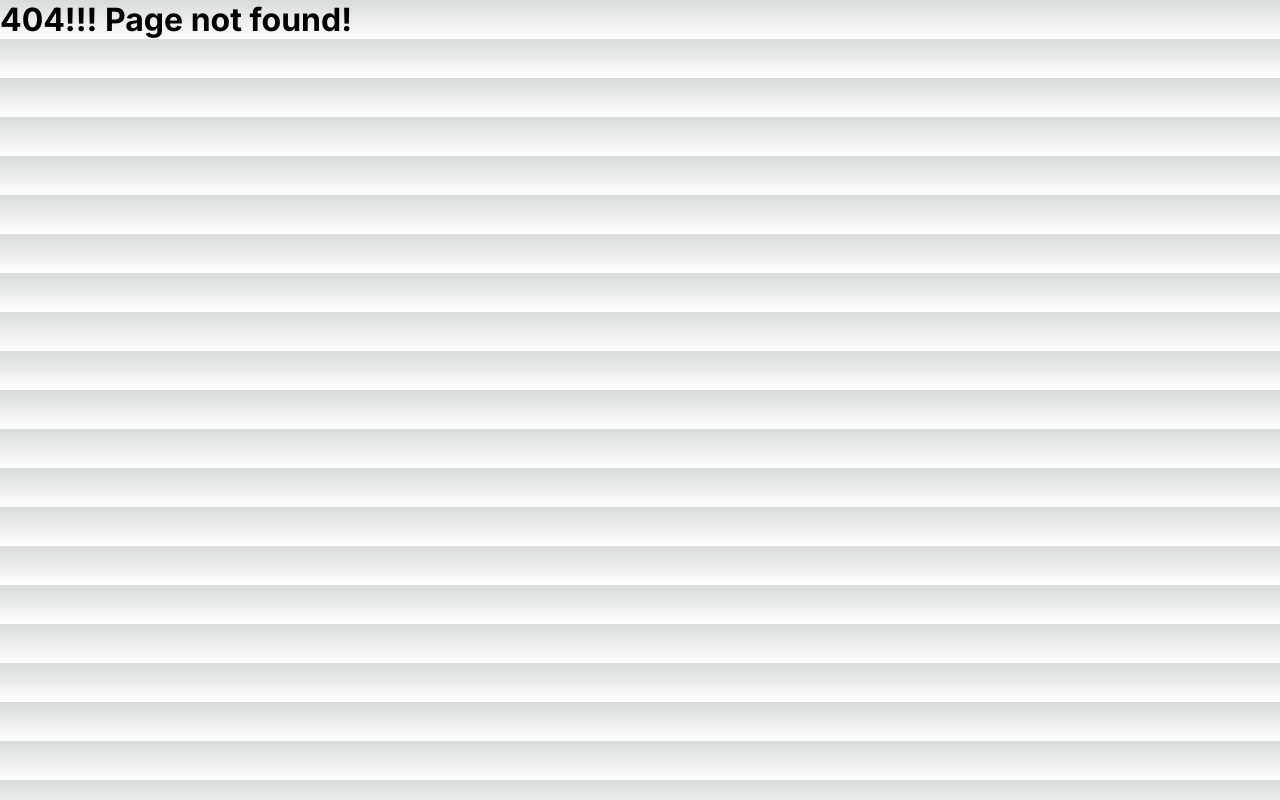
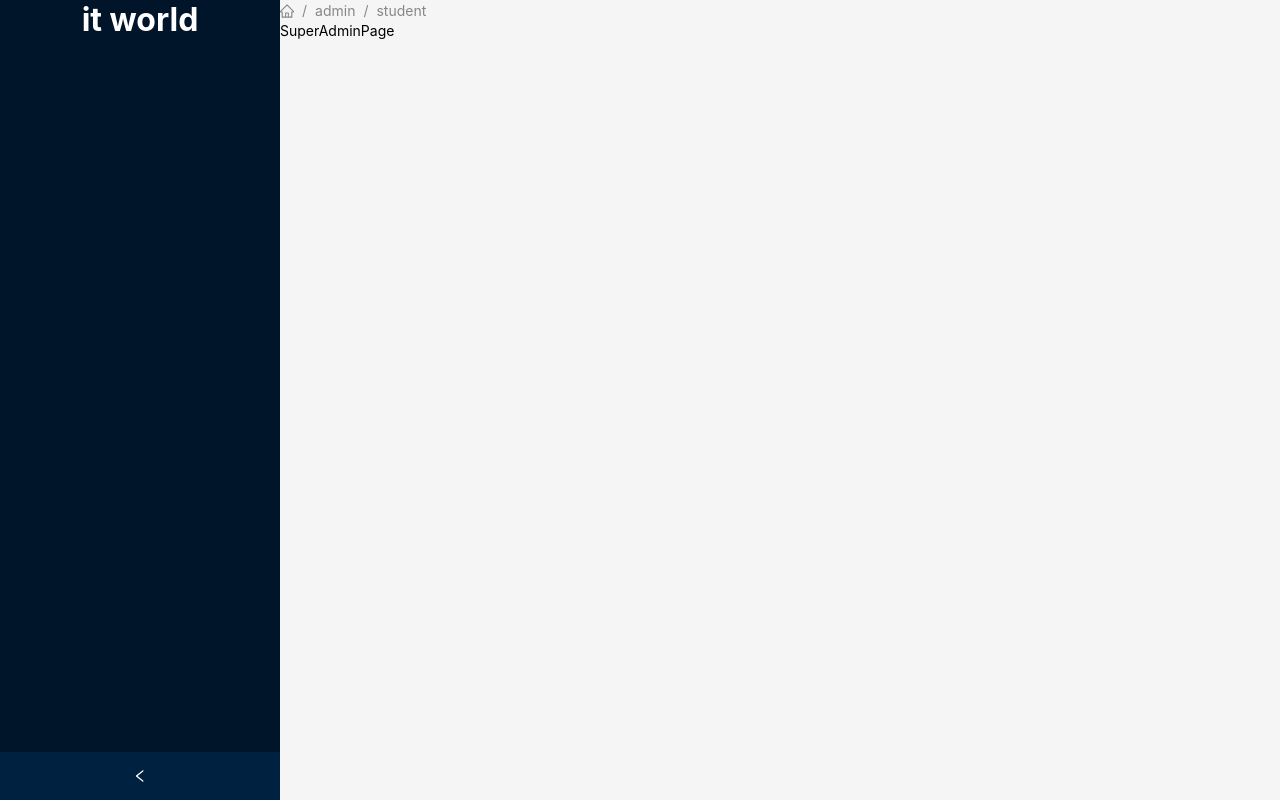
Before and after one commit to armank8/it-service-frontend, a Next.js app: page /super-admin in a window 1280 px wide. Before the commit this address had no page. Built offline with nearby package versions, Linux system fonts and the light colour scheme.

Commit message:
deshboard added

```diff
--- a/package.json
+++ b/package.json
@@ -10,6 +10,7 @@
   },
   "dependencies": {
     "@ant-design/cssinjs": "^1.17.2",
+    "@ant-design/icons": "^5.2.6",
     "@reduxjs/toolkit": "^1.9.7",
     "antd": "^5.10.0",
     "next": "13.5.4",
--- /dev/null
+++ b/src/app/(withlayout)/layout.tsx
@@ -0,0 +1,16 @@
+"use client";
+
+import Contents from "@/components/ui/Contents";
+import SideBar from "@/components/ui/Sidebar";
+import { Layout } from "antd";
+
+const DashboardLayout = ({ children }: { children: React.ReactNode }) => {
+  return (
+    <Layout hasSider>
+      <SideBar />
+      <Contents>{children}</Contents>
+    </Layout>
+  );
+};
+
+export default DashboardLayout;
--- /dev/null
+++ b/src/app/(withlayout)/super-admin/page.tsx
@@ -0,0 +1,8 @@
+
+const SuperAdminPage = () => {
+  return (
+    <div>SuperAdminPage</div>
+  )
+}
+
+export default SuperAdminPage
--- /dev/null
+++ b/src/components/ui/Contents.tsx
@@ -0,0 +1,34 @@
+"use client";
+
+import { Layout } from "antd";
+import UMBreadCrumb from "./UMBreadCrumb";
+
+const { Content } = Layout;
+
+const Contents = ({ children }: { children: React.ReactNode }) => {
+  const base = "admin";
+  return (
+    <Content
+      style={{
+        minHeight: "100vh",
+        color: "black",
+      }}
+    >
+      <UMBreadCrumb
+        items={[
+          {
+            label: `${base}`,
+            link: `/${base}`,
+          },
+          {
+            label: "student",
+            link: `/${base}/student`,
+          },
+        ]}
+      />
+      {children}
+    </Content>
+  );
+};
+
+export default Contents;
--- /dev/null
+++ b/src/components/ui/Sidebar.tsx
@@ -0,0 +1,52 @@
+"use client";
+
+import { useState } from "react";
+import { Layout, Menu } from "antd";
+
+// import { sidebarItems } from "@/constants/sidebarItems";
+import { USER_ROLE } from "@/constants/role";
+
+const { Sider } = Layout;
+
+const SideBar = () => {
+  const [collapsed, setCollapsed] = useState(false);
+
+  const role = USER_ROLE.ADMIN;
+
+  return (
+    <Sider
+      collapsible
+      collapsed={collapsed}
+      onCollapse={(value) => setCollapsed(value)}
+      width={280}
+      style={{
+        overflow: "auto",
+        height: "100vh",
+        position: "sticky",
+        left: 0,
+        top: 0,
+        bottom: 0,
+      }}
+    >
+      <div
+        style={{
+          color: "white",
+          fontSize: "2rem",
+          textAlign: "center",
+          fontWeight: "bold",
+          marginBottom: "1rem",
+        }}
+      >
+        it world
+      </div>
+      <Menu
+        theme="dark"
+        defaultSelectedKeys={["1"]}
+        mode="inline"
+        // items={sidebarItems(role)}
+      />
+    </Sider>
+  );
+};
+
+export default SideBar;
--- /dev/null
+++ b/src/components/ui/UMBreadCrumb.tsx
@@ -0,0 +1,35 @@
+import { Breadcrumb } from "antd";
+import Link from "next/link";
+import { HomeOutlined } from "@ant-design/icons";
+
+const UMBreadCrumb = ({
+  items,
+}: {
+  items: {
+    label: string;
+    link: string;
+  }[];
+}) => {
+  const breadCrumbItems = [
+    {
+      title: (
+        <Link href="/">
+          <HomeOutlined />
+        </Link>
+      ),
+    },
+    ...items.map((item) => {
+      return {
+        title: item.link ? (
+          <Link href={item.link}>{item.label}</Link>
+        ) : (
+          <span>{item.label}</span>
+        ),
+      };
+    }),
+  ];
+
+  return <Breadcrumb items={breadCrumbItems}></Breadcrumb>;
+};
+
+export default UMBreadCrumb;
--- /dev/null
+++ b/src/constants/role.ts
@@ -0,0 +1,6 @@
+export enum USER_ROLE{
+    STUDENT = "student",
+    FACULTY = "faculty",
+    ADMIN = "admin",
+    SUPER_ADMIN = "super_admin"
+}
--- /dev/null
+++ b/src/constants/sidebarItems.tsx
@@ -0,0 +1,202 @@
+import type { MenuProps } from "antd";
+import {
+  ProfileOutlined,
+  TableOutlined,
+  AppstoreOutlined,
+  ScheduleOutlined,
+  ThunderboltOutlined,
+  CreditCardOutlined,
+  FileTextOutlined,
+} from "@ant-design/icons";
+import Link from "next/link";
+import { USER_ROLE } from "./role";
+export const sidebarItems = (role: string) => {
+  const defaultSidebarItems: MenuProps["items"] = [
+    {
+      label: "Profile",
+      key: "profile",
+      icon: <ProfileOutlined />,
+      children: [
+        {
+          label: <Link href={`/${role}/profile`}>Account Profile</Link>,
+          key: `/${role}/profile`,
+        },
+        {
+          label: <Link href={`/${role}/change-password`}>Change Password</Link>,
+          key: `/${role}/change-password`,
+        },
+      ],
+    },
+  ];
+
+  const commonAdminSidebarItems: MenuProps["items"] = [
+    {
+      label: <Link href={`/${role}/manage-student`}>Manage Students</Link>,
+      icon: <TableOutlined />,
+      key: `/${role}/manage-student`,
+    },
+    {
+      label: <Link href={`/${role}/manage-faculty`}>Manage Faculty</Link>,
+      icon: <TableOutlined />,
+      key: `/${role}/manage-faculty`,
+    },
+  ];
+
+  const adminSidebarItems: MenuProps["items"] = [
+    ...defaultSidebarItems,
+    ...commonAdminSidebarItems,
+    {
+      label: "Manage academic",
+      key: "manage-academic",
+      icon: <TableOutlined />,
+      children: [
+        {
+          label: <Link href={`/${role}/academic/faculty`}>Faculties</Link>,
+          key: `/${role}/academic/faculty`,
+        },
+        {
+          label: <Link href={`/${role}/academic/department`}>Departments</Link>,
+          key: `/${role}/academic/department`,
+        },
+        {
+          label: <Link href={`/${role}/academic/semester`}>Semesters</Link>,
+          key: `/${role}/academic/semester`,
+        },
+      ],
+    },
+    {
+      label: "Management",
+      key: "management",
+      icon: <AppstoreOutlined />,
+      children: [
+        {
+          label: <Link href={`/${role}/department`}>Department</Link>,
+          key: `/${role}/department`,
+        },
+        {
+          label: <Link href={`/${role}/building`}>Building</Link>,
+          key: `/${role}/building`,
+        },
+        {
+          label: <Link href={`/${role}/room`}>Rooms</Link>,
+          key: `/${role}/room`,
+        },
+        {
+          label: <Link href={`/${role}/course`}>Course</Link>,
+          key: `/${role}/course`,
+        },
+        {
+          label: (
+            <Link href={`/${role}/semester-registration`}>
+              Semester registration
+            </Link>
+          ),
+          key: `/${role}/semester-registration`,
+        },
+        {
+          label: <Link href={`/${role}/offered-course`}>Offered courses</Link>,
+          key: `/${role}/offered-course`,
+        },
+        {
+          label: (
+            <Link href={`/${role}/offered-course-section`}>
+              Course sections
+            </Link>
+          ),
+          key: `/${role}/offered-course-section`,
+        },
+        {
+          label: (
+            <Link href={`/${role}/offered-course-schedule`}>
+              Course schedules
+            </Link>
+          ),
+          key: `/${role}/offered-course-schedule`,
+        },
+      ],
+    },
+  ];
+
+  const superAdminSidebarItems: MenuProps["items"] = [
+    ...defaultSidebarItems,
+    ...commonAdminSidebarItems,
+    {
+      label: <Link href={`/${role}/admin`}>Manage Admin</Link>,
+      icon: <TableOutlined />,
+      key: `/${role}/admin`,
+    },
+    {
+      label: <Link href={`/${role}/user`}>Manage User</Link>,
+      icon: <TableOutlined />,
+      key: `/${role}/user`,
+    },
+    {
+      label: "Manage permission",
+      key: "manage-permission",
+      icon: <AppstoreOutlined />,
+      children: [
+        {
+          label: <Link href={`/${role}/permission`}>View permissions</Link>,
+          key: `/${role}/permission`,
+        },
+      ],
+    },
+    {
+      label: "Management",
+      key: "management",
+      icon: <AppstoreOutlined />,
+      children: [
+        {
+          label: <Link href={`/${role}/department`}>Department</Link>,
+          key: `/${role}/department`,
+        },
+      ],
+    },
+  ];
+
+  const facultySidebarItems: MenuProps["items"] = [
+    ...defaultSidebarItems,
+    {
+      label: <Link href={`/${role}/courses`}>Courses</Link>,
+      icon: <TableOutlined />,
+      key: `/${role}/courses`,
+    },
+  ];
+
+  const studentSidebarItems: MenuProps["items"] = [
+    ...defaultSidebarItems,
+    {
+      label: <Link href={`/${role}/courses`}>Courses</Link>,
+      icon: <TableOutlined />,
+      key: `/${role}/courses`,
+    },
+    {
+      label: <Link href={`/${role}/courses/schedule`}>Course schedules</Link>,
+      icon: <ScheduleOutlined />,
+      key: `/${role}/courses/schedule`,
+    },
+    {
+      label: <Link href={`/${role}/registration`}>Registration</Link>,
+      icon: <ThunderboltOutlined />,
+      key: `/${role}/registration`,
+    },
+    {
+      label: <Link href={`/${role}/payment`}>Payment</Link>,
+      icon: <CreditCardOutlined />,
+      key: `/${role}/payment`,
+    },
+    {
+      label: <Link href={`/${role}/academic-report`}>Academic report</Link>,
+      icon: <FileTextOutlined />,
+      key: `/${role}/academic-report`,
+    },
+  ];
+
+  if (role === USER_ROLE.SUPER_ADMIN) return superAdminSidebarItems;
+  else if (role === USER_ROLE.ADMIN) return adminSidebarItems;
+  else if (role === USER_ROLE.FACULTY) return facultySidebarItems;
+  else if (role === USER_ROLE.STUDENT) return studentSidebarItems;
+  else {
+    return defaultSidebarItems;
+  }
+};
```
Also changed, not shown: src/app/(withlayout)/user/page.tsx (added, +9 -0 lines), 1 other file (tests, documents, lock files or other folders).
